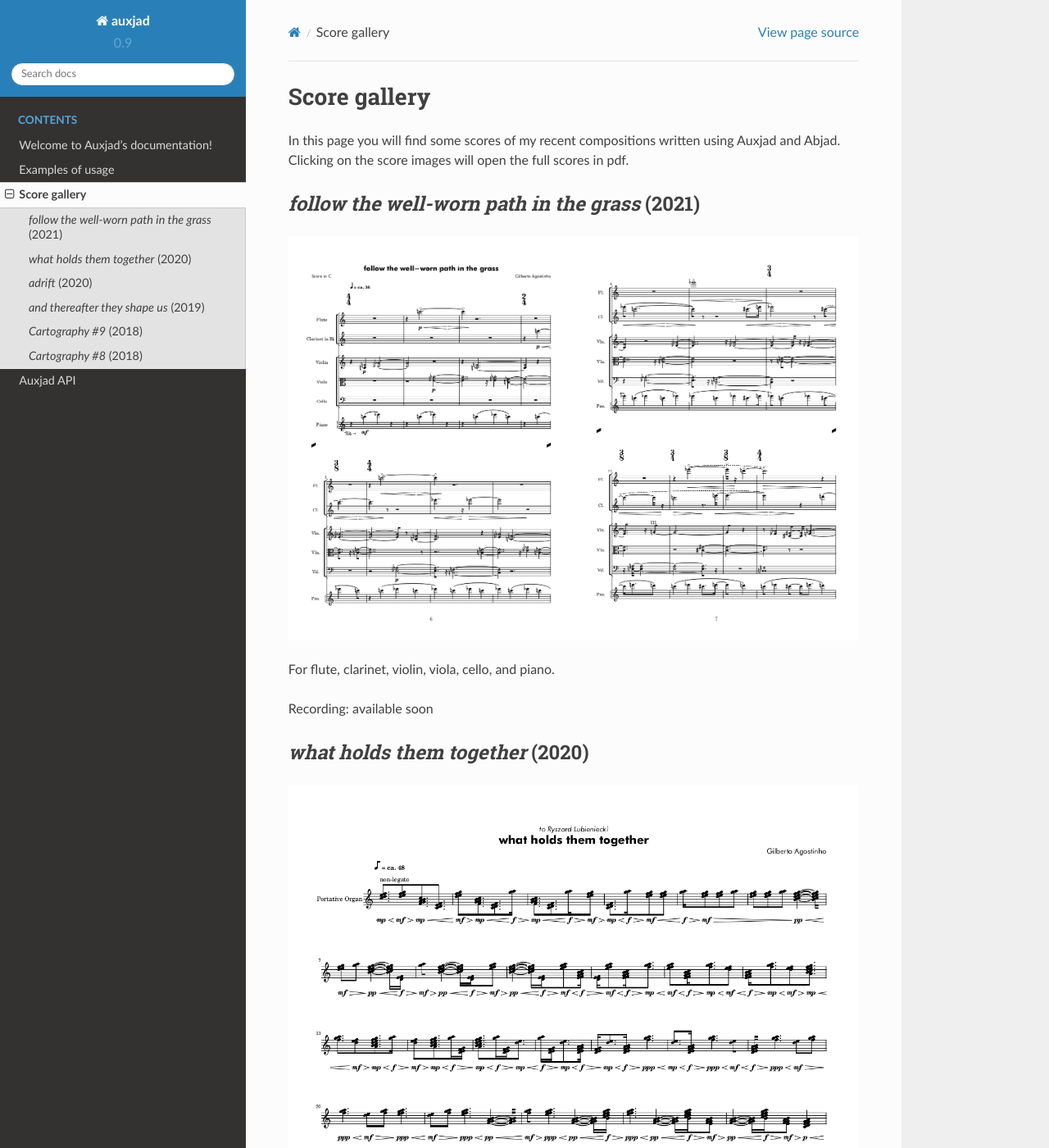
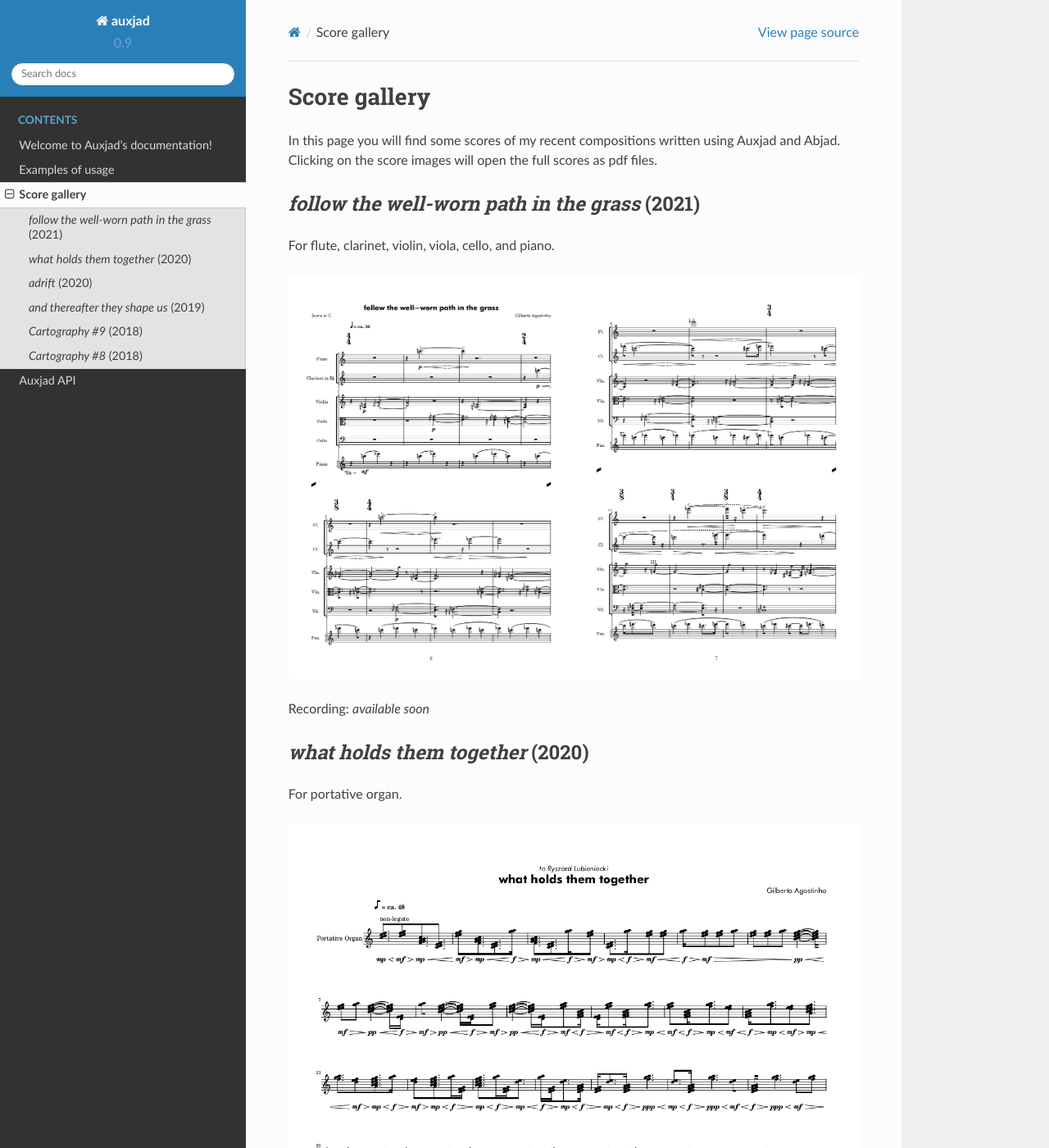
Before and after one commit to gilbertohasnofb/auxjad, a Sphinx documentation site: the page built from docs/score_gallery/index.rst, in a window 1280 px wide and 1400 px high. Shown: the whole window at 82% size. Built offline with Sphinx 7.4.7 and the Read the Docs theme 2.0.0, drawn with Linux system fonts in a browser that asks for light colours; some of the changed text lies outside the part shown.

Commit message:
score gallery is done for now

```diff
--- a/docs/score_gallery/index.rst
+++ b/docs/score_gallery/index.rst
@@ -1,65 +1,65 @@
 Score gallery
 =============
 
-In this page you will find some scores of my recent compositions written using Auxjad and Abjad. Clicking on the score images will open the full scores in pdf.
+In this page you will find some scores of my recent compositions written using Auxjad and Abjad. Clicking on the score images will open the full scores as pdf files.
 
 
 *follow the well-worn path in the grass* (2021)
 ###############################################
 
+For flute, clarinet, violin, viola, cello, and piano.
+
 |score follow the well-worn path in the grass|
 
-For flute, clarinet, violin, viola, cello, and piano.
-
-Recording: available soon
+Recording: *available soon*
 
 
 *what holds them together* (2020)
 #################################
 
+For portative organ.
+
 |score what holds them together|
-
-For portative organ. Dedicated to Ryszard Lubieniecki.
 
 Recording: https://soundcloud.com/gilberto-agostinho/what-holds-them-together
 
 
 *adrift* (2020)
-#################################
+###############
+
+For two pianos.
 
 |score adrift|
 
-For two pianos.
-
 
 *and thereafter they shape us* (2019)
-#################################
+#####################################
+
+For solo cello.
 
 |score and thereafter they shape us|
-
-For solo cello.
 
 Recording: https://soundcloud.com/gilberto-agostinho/and-thereafter-they-shape-us
 
 
 *Cartography #9* (2018)
-#################################
+#######################
+
+For clarinet, viola, vibraphone, and piano.
 
 |score Cartography 9|
-
-For clarinet, viola, vibraphone, and piano.
 
 Recording: https://soundcloud.com/gilberto-agostinho/cartography-9
 
 
 *Cartography #8* (2018)
-#################################
+#######################
+
+For flute, soprano sax, violin, violoncello, and accordion.
 
 |score Cartography 8|
 
-For flute, soprano sax, violin, violoncello, and accordion.
-
-Recording: available soon
+Recording: *available soon*
 
 
 
```
